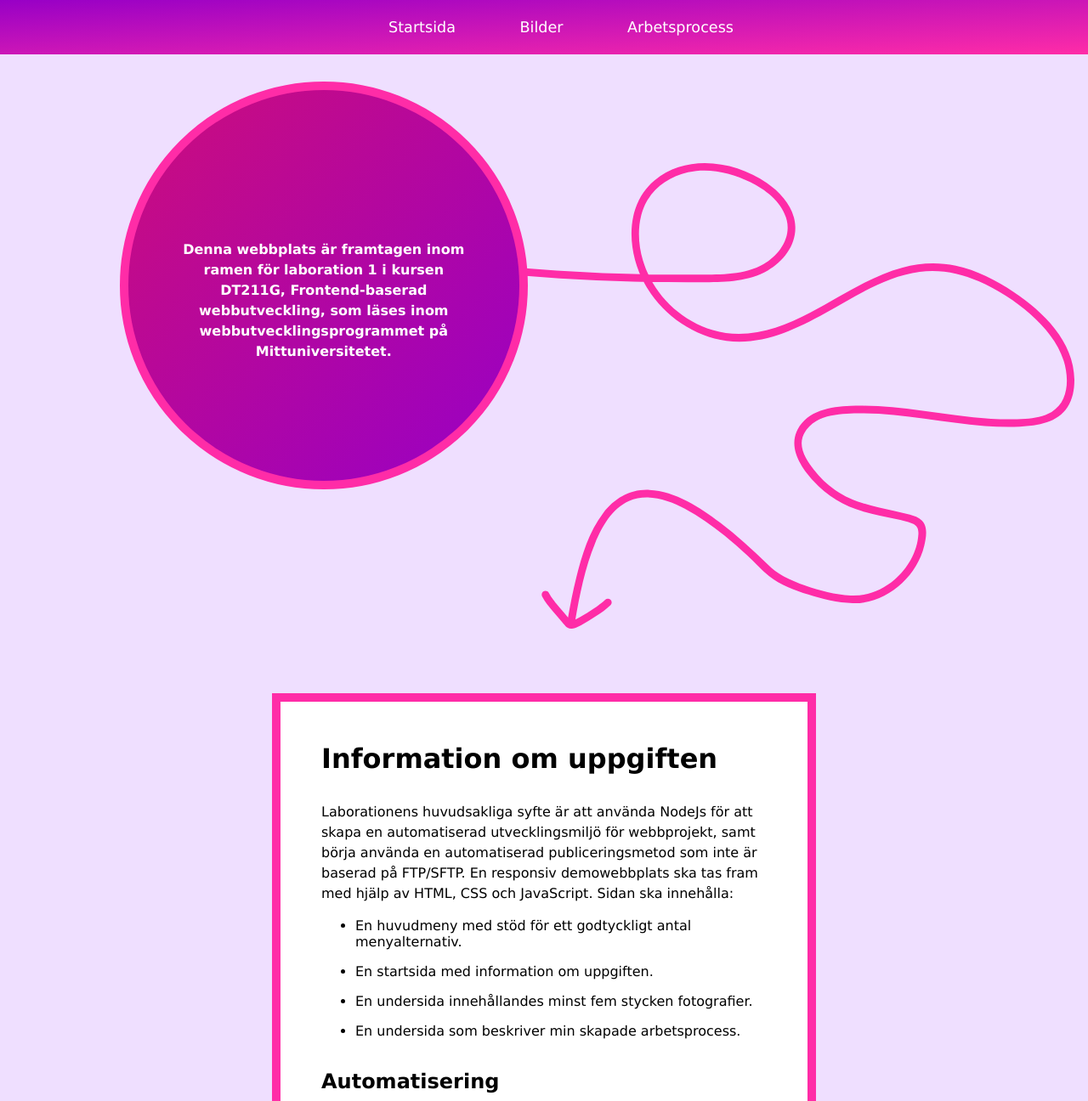
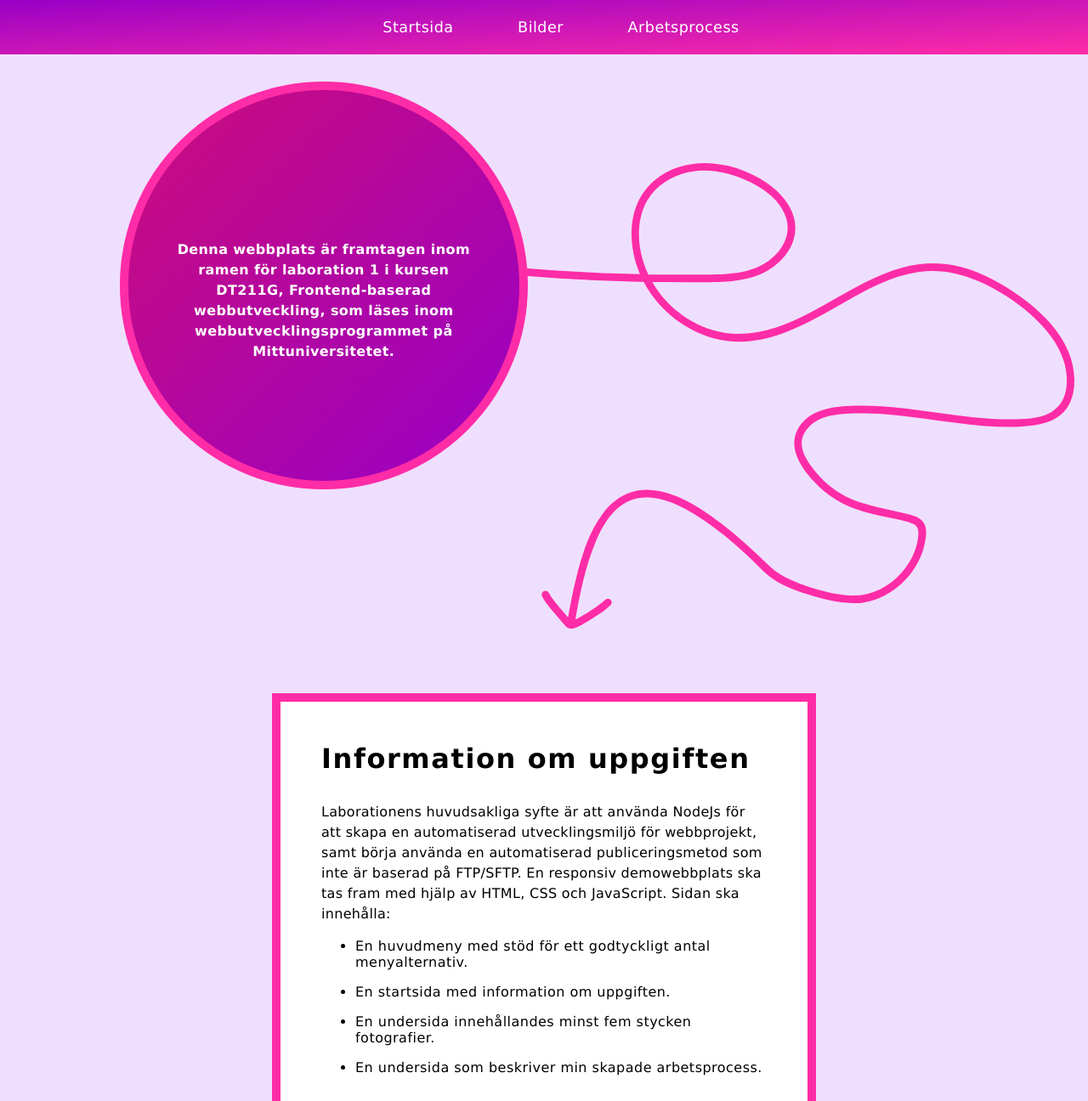
Before and after one commit to Eeemlo/moment1, a website built with Parcel: page src/index.html in a window 1280 px wide. Shown: the top 1296 px of the page at 85% size. Built offline with nearby package versions, Linux system fonts and the light colour scheme.

Commit message:
Validerat koden

```diff
--- a/src/css/main.css
+++ b/src/css/main.css
@@ -47,7 +47,7 @@ nav ul li a:hover {
 
 h1 {
     margin: 1em 0;
-    letter-spacing: 0.5;
+    letter-spacing: 0.05em;
 }
 
 .h1center {
@@ -61,12 +61,12 @@ h1 {
 
 h2 {
 margin: 1.5em 0 0.5em;
-letter-spacing: 0.5
+letter-spacing: 0.04em;
 }
 
 p {
     line-height: 1.5;
-    letter-spacing: 0.4;
+    letter-spacing: 0.02em;
 }
 
 .hero-img {
@@ -106,7 +106,7 @@ p {
     color: #fff;
     font-size: 1em;
     line-height: 1.5;
-    letter-spacing: 0.5;
+    letter-spacing: 0.025em;
 }
 
 @media screen and (max-width: 1092px) {
@@ -138,7 +138,7 @@ ul {
 
 li {
     margin: 1em 0;
-    letter-spacing: 0.4;
+    letter-spacing: 0.03em;
 }
 
 .bild img {
--- a/src/index.html
+++ b/src/index.html
@@ -19,7 +19,7 @@
             </ul>
         </nav>
         <button class="hamburger">
-            <div class="bar"></div>
+            <span class="bar"></span>
         </button>
     </header>
     <nav class="mobile_nav">
```
Also changed, not shown: src/foton.html (+5 -2 lines), src/process.html (+1 -1 lines).
